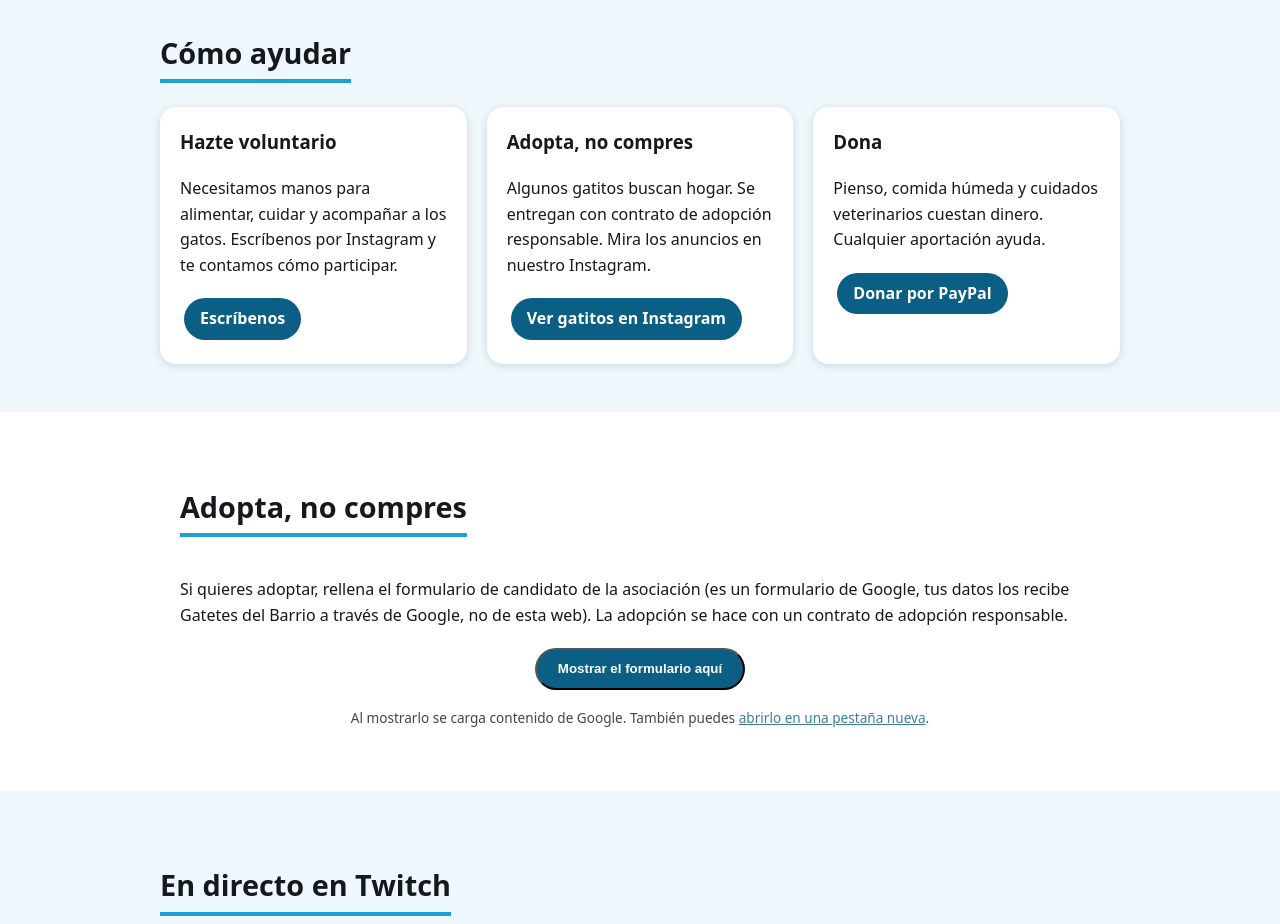
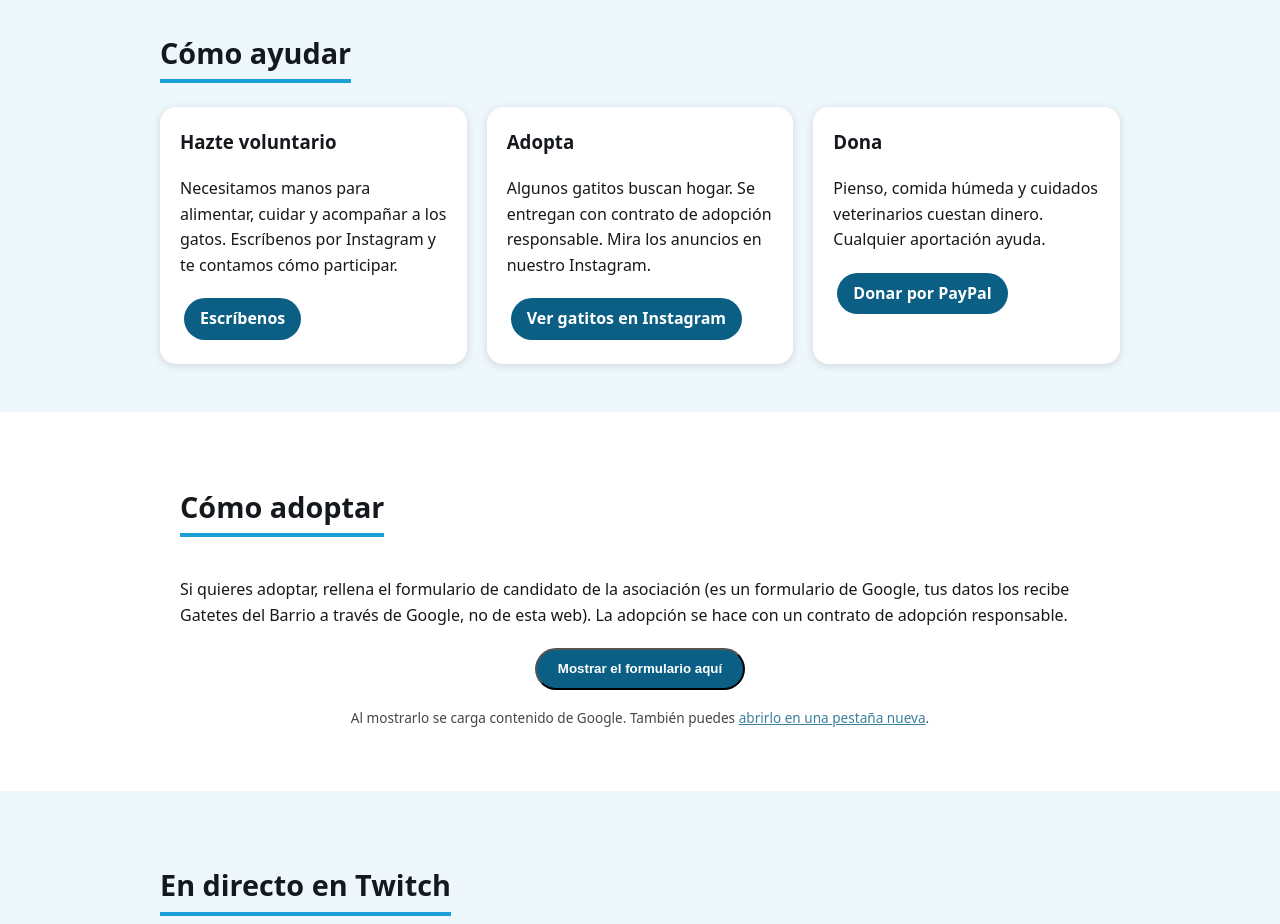
Before and after one commit to gatetesdelbarrio/web, a plain HTML site: page index.html in a window 1280 px wide. Shown: the part 1100-2024 px from the top of the page. Drawn offline with Linux system fonts and the light colour scheme.

Commit message:
Titulos de adopcion: tarjeta Adopta y seccion Como adoptar

```diff
--- a/index.html
+++ b/index.html
@@ -85,7 +85,7 @@ footer{background:var(--negro);color:#ddd;text-align:center;padding:1.5rem 1rem;
       <a class="btn small" href="https://www.instagram.com/gatetesdelbarrio/" rel="noopener">Escríbenos</a>
     </article>
     <article>
-      <h3>Adopta, no compres</h3>
+      <h3>Adopta</h3>
       <p>Algunos gatitos buscan hogar. Se entregan con contrato de adopción responsable. Mira los anuncios en nuestro Instagram.</p>
       <a class="btn small" href="https://www.instagram.com/gatetesdelbarrio/" rel="noopener">Ver gatitos en Instagram</a>
     </article>
@@ -98,7 +98,7 @@ footer{background:var(--negro);color:#ddd;text-align:center;padding:1.5rem 1rem;
 </section>
 
 <section id="adopta">
-  <h2>Adopta, no compres</h2>
+  <h2>Cómo adoptar</h2>
   <p>Si quieres adoptar, rellena el formulario de candidato de la asociación (es un formulario de Google, tus datos los recibe Gatetes del Barrio a través de Google, no de esta web). La adopción se hace con un contrato de adopción responsable.</p>
   <div class="embed" data-src="https://docs.google.com/forms/d/e/1FAIpQLSeJgIxkVYwuDsl9w0RuWtQoKAESuzb-NQlkyo3OVkWeG3CI3w/viewform?embedded=true" data-h="700">
     <button class="btn" type="button">Mostrar el formulario aquí</button>
```
